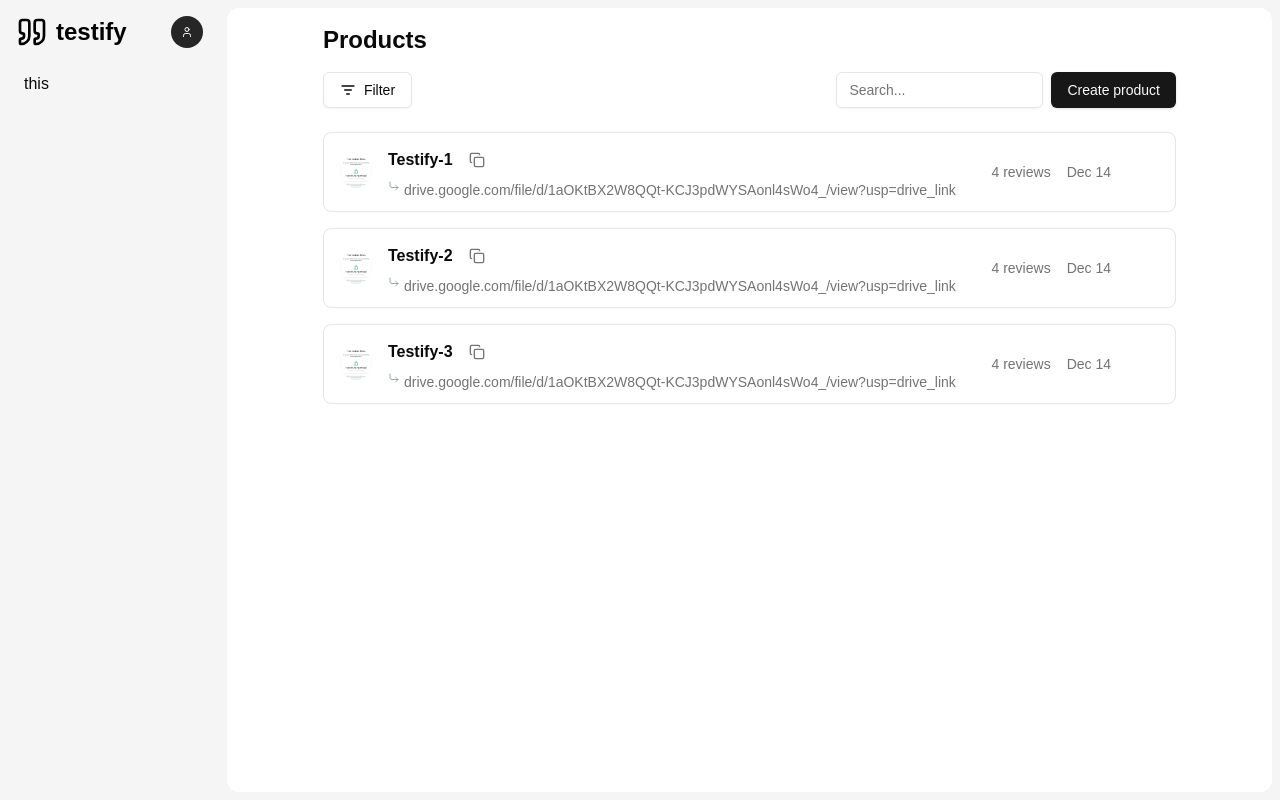
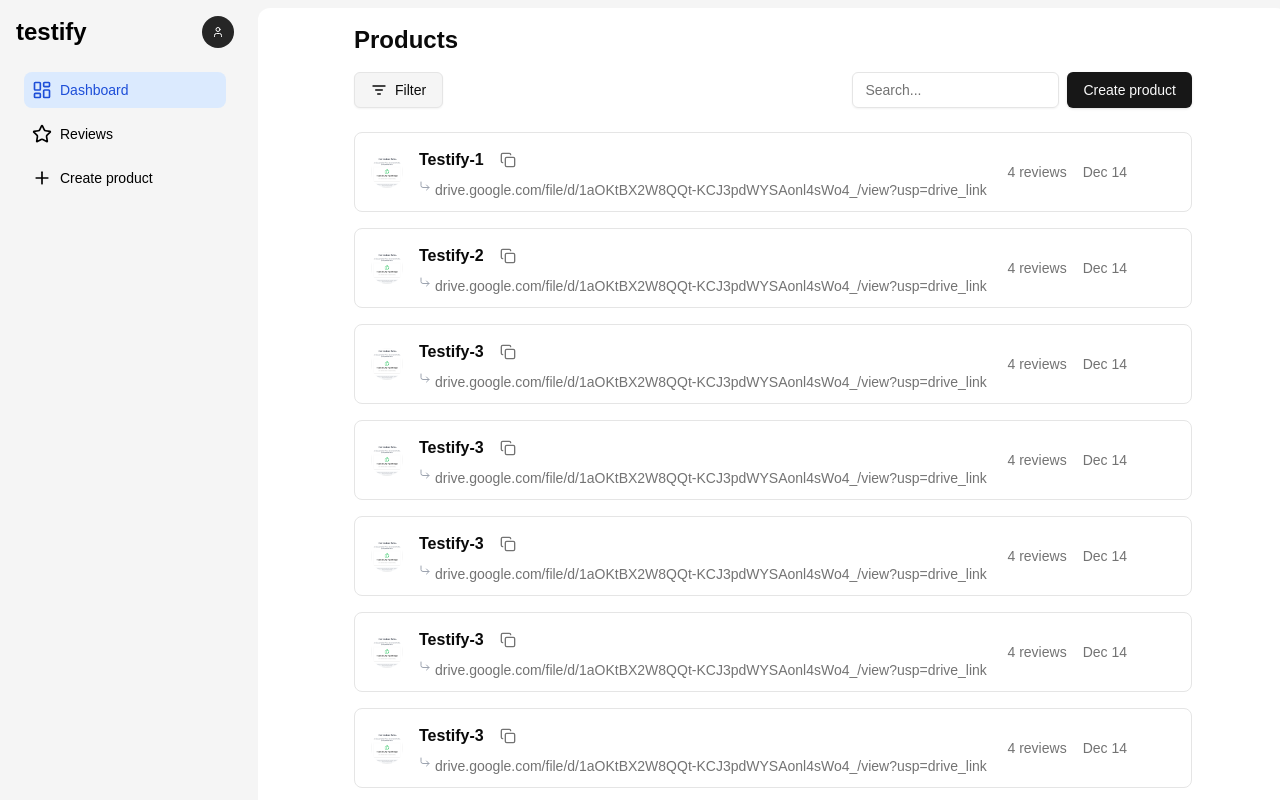
Before and after one commit to devansh193/testify, a Next.js app: page /dashboard in a window 1280 px wide. Shown: the top 800 px of the page. Built offline with nearby package versions, Linux system fonts and the light colour scheme.

Commit message:
dash-revamp

```diff
--- /dev/null
+++ b/app/dashboard/_components/navigation-button.tsx
@@ -0,0 +1,49 @@
+import { cn } from "@/lib/utils";
+import { cva, VariantProps } from "class-variance-authority";
+import { ReactNode } from "react";
+
+const buttonVariant = cva("px-4 py-2 rounded-lg", {
+  variants: {
+    variant: {
+      primary: "bg-black border-black text-white hover:bg-gray-800",
+      secondary: "bg-[#034AE0] text-white hover:bg-blue-700",
+      link: "hover:underline underline-offset-4 font-normal ",
+      ghost: "hover:bg-gray-100 text-black",
+    },
+    size: {
+      sm: "text-sm",
+      md: "text-md",
+      lg: "text-lg",
+    },
+  },
+  defaultVariants: {
+    variant: "primary",
+  },
+});
+
+interface ButtonProps
+  extends React.ButtonHTMLAttributes<HTMLButtonElement>,
+    VariantProps<typeof buttonVariant> {
+  text?: ReactNode | string;
+  icon?: ReactNode;
+  loading?: boolean;
+}
+
+const Button = ({
+  variant,
+  size,
+  children,
+  className,
+  ...props
+}: ButtonProps) => {
+  return (
+    <button
+      className={cn(buttonVariant({ variant, size }), className)}
+      {...props}
+    >
+      {children}
+    </button>
+  );
+};
+
+export default Button;
--- a/app/dashboard/_components/sidebar-nav.tsx
+++ b/app/dashboard/_components/sidebar-nav.tsx
@@ -1,3 +1,51 @@
+"use client";
+
+import Link from "next/link";
+import { usePathname } from "next/navigation";
+import { LayoutDashboard, Plus, Star } from "lucide-react";
+import { cn } from "@/lib/utils";
+
+const items = [
+  {
+    title: "Dashboard",
+    href: "/dashboard",
+    icon: LayoutDashboard,
+  },
+  {
+    title: "Reviews",
+    href: "/reviews",
+    icon: Star,
+  },
+  {
+    title: "Create product",
+    href: "/create",
+    icon: Plus,
+  },
+];
+
 export const Navigation = () => {
-  return <div></div>;
+  const pathname = usePathname();
+  return (
+    <nav className="flex flex-col items-start space-y-2">
+      {items.map((item) => {
+        const isActive = pathname === item.href;
+        return (
+          <Link
+            key={item.title}
+            href={item.href}
+            className={cn(
+              "flex w-full items-center justify-start rounded-lg p-2 text-sm font-medium transition-all overflow-hidden hover:bg-neutral-200 focus-visible:outline-none focus-visible:ring-2 focus-visible:ring-blue-500",
+              isActive ? "bg-blue-100 text-blue-700" : "text-black",
+              "group"
+            )}
+          >
+            <item.icon className="mr-2 h-5 w-5 transition-all duration-100 ease-in-out group-hover:rotate-[20deg]" />
+            <span className="transition-all duration-300 ease-in-out transform group-hover:translate-x-1">
+              {item.title}
+            </span>
+          </Link>
+        );
+      })}
+    </nav>
+  );
 };
--- a/app/dashboard/_components/sidebar.tsx
+++ b/app/dashboard/_components/sidebar.tsx
@@ -1,14 +1,17 @@
-import TestifyLogo from "@/components/Logo";
 import ProfileDropdown from "@/components/profile-menu/profile-dropdown";
+import { Navigation } from "./sidebar-nav";
+import Testify from "@/components/logo/testify";
 
 export const DashSidebar = () => {
   return (
-    <div className="w-[250px] rounded-xl m-2 flex flex-col">
+    <div className="fixed top-0 left-0 w-[250px] h-full flex-col p-2 hidden md:flex">
       <div className="px-2 pt-2 flex items-center justify-between p-2">
-        <TestifyLogo />
+        <Testify />
         <ProfileDropdown />
       </div>
-      <div className="p-4">this</div>
+      <div className="p-4">
+        <Navigation />
+      </div>
     </div>
   );
 };
--- a/app/dashboard/layout.tsx
+++ b/app/dashboard/layout.tsx
@@ -2,9 +2,9 @@ import { DashSidebar } from "./_components/sidebar";
 
 const DashLayout = ({ children }: { children: React.ReactNode }) => {
   return (
-    <div className="bg-[#F5F5F5] h-screen flex">
+    <div className="bg-[#F5F5F5] flex">
       <DashSidebar />
-      {children}
+      <div className="ml-[250px] w-full">{children}</div>
     </div>
   );
 };
--- a/app/globals.css
+++ b/app/globals.css
@@ -1,7 +1,7 @@
 @tailwind base;
 @tailwind components;
 @tailwind utilities;
-:root{
+:root {
   height: 100%;
 }
 
@@ -17,7 +17,7 @@ body {
 
 @layer base {
   :root {
-    --background: 0 0% 100%;
+    --background: 0, 0%, 96%;
     --foreground: 0 0% 3.9%;
     --card: 0 0% 100%;
     --card-foreground: 0 0% 3.9%;
--- /dev/null
+++ b/components/logo/testify.tsx
@@ -0,0 +1,12 @@
+import { Quote } from "lucide-react";
+import Link from "next/link";
+
+export default function Testify() {
+  return (
+    <Link href={"/"}>
+      <div className="flex items-center space-x-2">
+        <span className="text-2xl font-bold text-black">testify</span>
+      </div>
+    </Link>
+  );
+}
--- a/components/product/product-card.tsx
+++ b/components/product/product-card.tsx
@@ -27,6 +27,76 @@ const products = [
   },
   {
     title: "Testify-2",
+    description: "A one stop solution for testimonials.",
+    totalReviews: 4,
+    link: " drive.google.com/file/d/1aOKtBX2W8QQt-KCJ3pdWYSAonl4sWo4_/view?usp=drive_link",
+    createdAt: "Dec 14",
+  },
+  {
+    title: "Testify-3",
+    description: "A one stop solution for testimonials.",
+    totalReviews: 4,
+    link: " drive.google.com/file/d/1aOKtBX2W8QQt-KCJ3pdWYSAonl4sWo4_/view?usp=drive_link",
+    createdAt: "Dec 14",
+  },
+  {
+    title: "Testify-3",
+    description: "A one stop solution for testimonials.",
+    totalReviews: 4,
+    link: " drive.google.com/file/d/1aOKtBX2W8QQt-KCJ3pdWYSAonl4sWo4_/view?usp=drive_link",
+    createdAt: "Dec 14",
+  },
+  {
+    title: "Testify-3",
+    description: "A one stop solution for testimonials.",
+    totalReviews: 4,
+    link: " drive.google.com/file/d/1aOKtBX2W8QQt-KCJ3pdWYSAonl4sWo4_/view?usp=drive_link",
+    createdAt: "Dec 14",
+  },
+  {
+    title: "Testify-3",
+    description: "A one stop solution for testimonials.",
+    totalReviews: 4,
+    link: " drive.google.com/file/d/1aOKtBX2W8QQt-KCJ3pdWYSAonl4sWo4_/view?usp=drive_link",
+    createdAt: "Dec 14",
+  },
+  {
+    title: "Testify-3",
+    description: "A one stop solution for testimonials.",
+    totalReviews: 4,
+    link: " drive.google.com/file/d/1aOKtBX2W8QQt-KCJ3pdWYSAonl4sWo4_/view?usp=drive_link",
+    createdAt: "Dec 14",
+  },
+  {
+    title: "Testify-3",
+    description: "A one stop solution for testimonials.",
+    totalReviews: 4,
+    link: " drive.google.com/file/d/1aOKtBX2W8QQt-KCJ3pdWYSAonl4sWo4_/view?usp=drive_link",
+    createdAt: "Dec 14",
+  },
+  {
+    title: "Testify-3",
+    description: "A one stop solution for testimonials.",
+    totalReviews: 4,
+    link: " drive.google.com/file/d/1aOKtBX2W8QQt-KCJ3pdWYSAonl4sWo4_/view?usp=drive_link",
+    createdAt: "Dec 14",
+  },
+  {
+    title: "Testify-3",
+    description: "A one stop solution for testimonials.",
+    totalReviews: 4,
+    link: " drive.google.com/file/d/1aOKtBX2W8QQt-KCJ3pdWYSAonl4sWo4_/view?usp=drive_link",
+    createdAt: "Dec 14",
+  },
+  {
+    title: "Testify-3",
+    description: "A one stop solution for testimonials.",
+    totalReviews: 4,
+    link: " drive.google.com/file/d/1aOKtBX2W8QQt-KCJ3pdWYSAonl4sWo4_/view?usp=drive_link",
+    createdAt: "Dec 14",
+  },
+  {
+    title: "Testify-3",
     description: "A one stop solution for testimonials.",
     totalReviews: 4,
     link: " drive.google.com/file/d/1aOKtBX2W8QQt-KCJ3pdWYSAonl4sWo4_/view?usp=drive_link",
```
